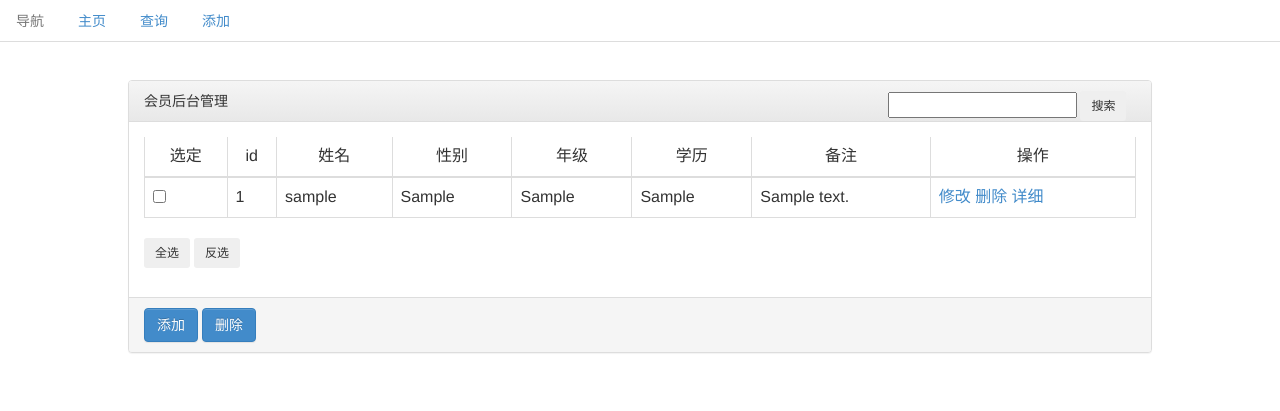
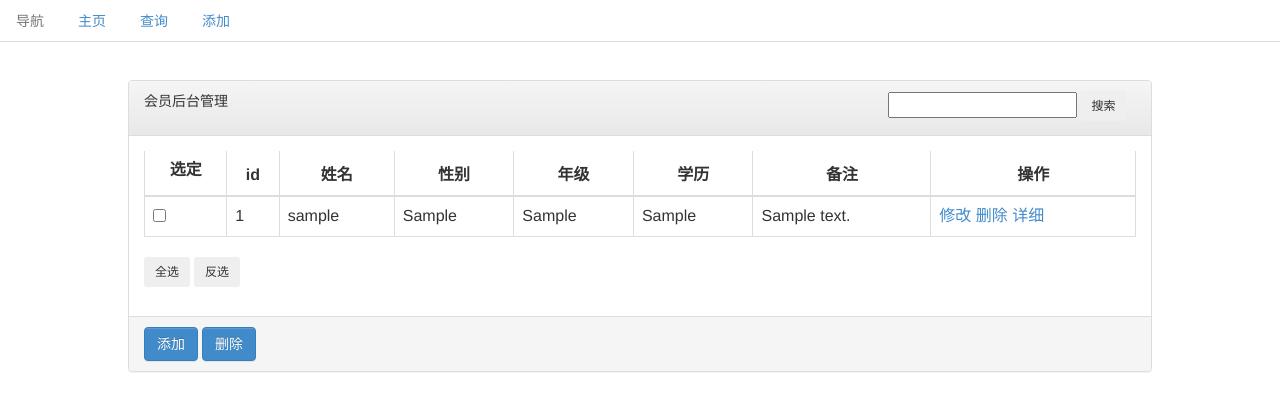
Before and after one commit to Drteammangel/TestPHP, a PHP site: page /search.php in a window 1280 px wide. Shown: the top 411 px of the page. Run offline with PHP 8.4, Linux system fonts and the light colour scheme; tables that the repository leaves empty or names only in its code hold one stand-in row (values such as "Sample post").

Commit message:
0.7
修改了一下bug

```diff
--- a/head.php
+++ b/head.php
@@ -8,8 +8,5 @@
         <li><a href="index.php">主页</a></li>
         <li><a href="search.php">查询</a></li>
         <li><a href="insert.php">添加</a></li>
-        <li><a href="#"></a></li>
-        <li><a href="#"></a></li>
-        <li><a href="#"></a></li>
     </ul>
 </div>
--- a/mysql.php
+++ b/mysql.php
@@ -3,11 +3,11 @@ function connectDb()
 {
     header("Content-Type: text/html;charset=utf-8");
     $charset = "utf8";
-
+	$dbName = "test";
     $con = mysql_connect("localhost:3306", "root", "system");
 
     mysql_query("SET character_set_connection=$charset, character_set_results=$charset, character_set_client=binary", $con);
 
-    mysql_select_db("test", $con);
+    mysql_select_db($dbName, $con);
     return $con;
 }
--- a/search.php
+++ b/search.php
@@ -10,13 +10,15 @@ $pageSize = 10;
 $p = isset($_GET['p']) ? $_GET['p'] : 1;
 //数据指针
 $offset = ($p - 1) * $pageSize;
+//echo "this is item : " . $item;
 if (!isset($item)) {
 	$sql = "select * from user_info order by user_id limit $offset, $pageSize";
 	$sql1 = "SELECT count(user_id) as count FROM user_info";
 } else {
-    $sql = "SELECT * FROM user_info where user_id = '$item' or user_name like '%" . $item . "%' or user_comment like '%" . $item . "%' or user_degree like '%" . $item . "%' or user_grade like '%" . $item . "%' order by user_id limit $offset, $pageSize";
-    $sql1 = "SELECT count(user_id) as count FROM user_info where user_id = '%" . $item . "%' or user_name like '%" . $item . "%' or user_comment like '%" . $item . "%' or user_degree like '%" . $item . "%' or user_grade like '%" . $item . "%'";
+	$sql = "select * from user_info where user_id='$item' or user_sex='$item' or user_name like '%" . $item . "%' or user_comment like '%" . $item . "%' or user_degree like '%" . $item . "%' or user_grade like '%" . $item . "%' order by user_id limit $offset, $pageSize";
+	$sql1 = "select count(user_id) as count from user_info where user_id='$item' or user_sex='$item' or user_name like '%" . $item . "%' or user_comment like '%" . $item . "%' or user_degree like '%" . $item . "%' or user_grade like '%" . $item . "%'";
 }
+//echo "this is sql:" . $sql;
 $result = mysql_query($sql, $con) or die(mysql_error());
 ?>
 <html>
@@ -38,7 +40,7 @@ $result = mysql_query($sql, $con) or die(mysql_error());
 			var aLeft = (screen.availWidth - aWidth) / 2; //窗口放中央,一般不需要改
 			var param0 = "scrollbars=0,status=0,menubar=0,resizable=2,location=0"; //新窗口的参数
 			var params = "top=" + aTop + ",left=" + aLeft + ",width=" + aWidth + ",height=" + aHeight + "," + param0;
-            var myWindow = window.open(url, winName, params);
+			window.open(url, winName, params);
 		}
 		//删除数据
 		function DataDelete() {
@@ -50,11 +52,7 @@ $result = mysql_query($sql, $con) or die(mysql_error());
 		function selectInverse() {
 			var n = document.forms["list"].check.length;//得到复选框的个数
 			for (var i = 0; i < n; i++) {
-                if (document.forms["list"].check[i].checked) {
-                    document.forms["list"].check[i].checked = false;
-                } else {
-                    document.forms["list"].check[i].checked = true;
-                }
+				document.forms["list"].check[i].checked = !document.forms["list"].check[i].checked;
 			}
 		}
 		//全选
@@ -66,38 +64,43 @@ $result = mysql_query($sql, $con) or die(mysql_error());
 		}
 		function search() {
 			var url = "search.php";
-            url += "?item=" + document.forms["searchItem"].searchBox.value;
+			url += "?item=" + document.forms["searchItem"].item.value;
 			location.href = url;
 		}
 	</script>
+	<style>
+		.td {
+			text-align: center;
+		}
+	</style>
 </head>
 <body>
 <?php include_once "head.php"; ?>
 <div style="width: 80%; margin-left: 10%; margin-top: 3%;">
 	<div class="panel panel-default">
 		<div class="panel-heading">
+			<form name="searchItem" action="search.php">
 				会员后台管理
             <span style="position: absolute; right: 12%">
-                <form name="searchItem">
-                    <input type="text" name="searchBox">
-                    <input type="button" class="btn btn-sm" value="搜索" onclick="search()">
+                    <input type="text" name="item" id="item">
+                    <label for="item"><input type="button" class="btn btn-sm" value="搜索" onclick="search()"></label>
+            </span>
 			</form>
-            </span>
 		</div>
 		<div class="panel-body">
 			<form action="delete.php" method="get" name="list">
 				<table class="table table-bordered">
 					<thead>
 					<tr>
-                        <td align="center">选定</td>
-                        <td align="center">id</td>
-                        <td align="center">姓名</td>
-                        <td align="center">性别</td>
-                        <td align="center">年级</td>
-                        <td align="center">学历</td>
-                        <td align="center">备注</td>
-                        <!--            <td align="center">头像</td>-->
-                        <td align="center">操作</td>
+						<th class="td"><label for="check">选定</label></th>
+						<th class="td">id</th>
+						<th class="td">姓名</th>
+						<th class="td">性别</th>
+						<th class="td">年级</th>
+						<th class="td">学历</th>
+						<th class="td">备注</th>
+						<!--            <td class="th">头像</th>-->
+						<th class="td">操作</th>
 					</tr>
 					</thead>
 					<tbody>
@@ -135,7 +138,7 @@ $result = mysql_query($sql, $con) or die(mysql_error());
 				<?php
 				//分页代码
 				//计算留言总数
-                $count_result = mysql_query($sql1, $con);
+				$count_result = mysql_query($sql1, $con) or die(mysql_error());
 				$count_array = mysql_fetch_array($count_result);
 
 				//计算总的页数
--- a/test.html
+++ b/test.html
@@ -7,7 +7,7 @@
     <script src="bootstrap/js/bootstrap.min.js"></script>
 </head>
 <body>
-<form action="test.php" method="post" enctype="multipart/form-data">
+<form action="file.php" method="post" enctype="multipart/form-data">
     <label for="file">Filename:</label>
     <input type="file" name="file" id="file" />
     <br />
```
Also changed, not shown: exception.php (added, +11 -0 lines), file.php (added, +35 -0 lines), index.php (+10 -4 lines), test.php (+22 -31 lines), photos/10.jpeg (added). Lines whose indentation alone changed are shown as unchanged.
